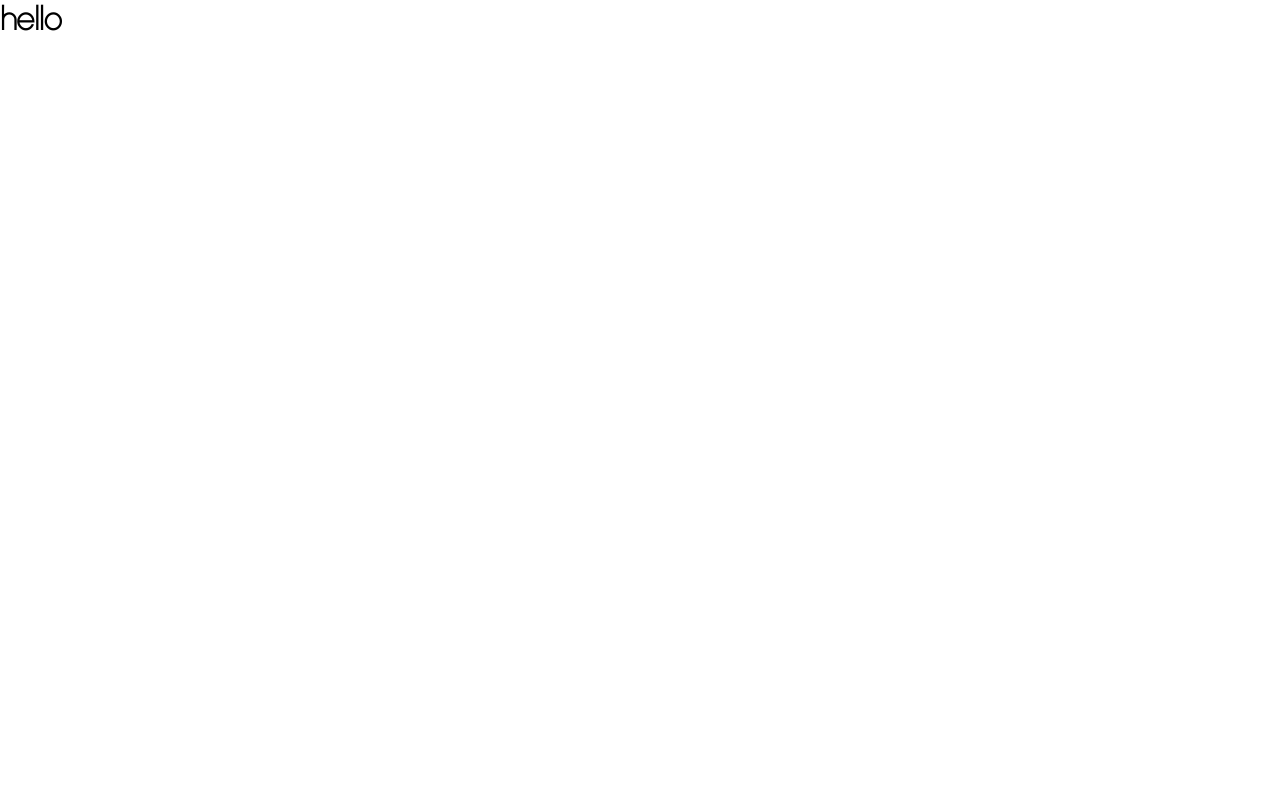
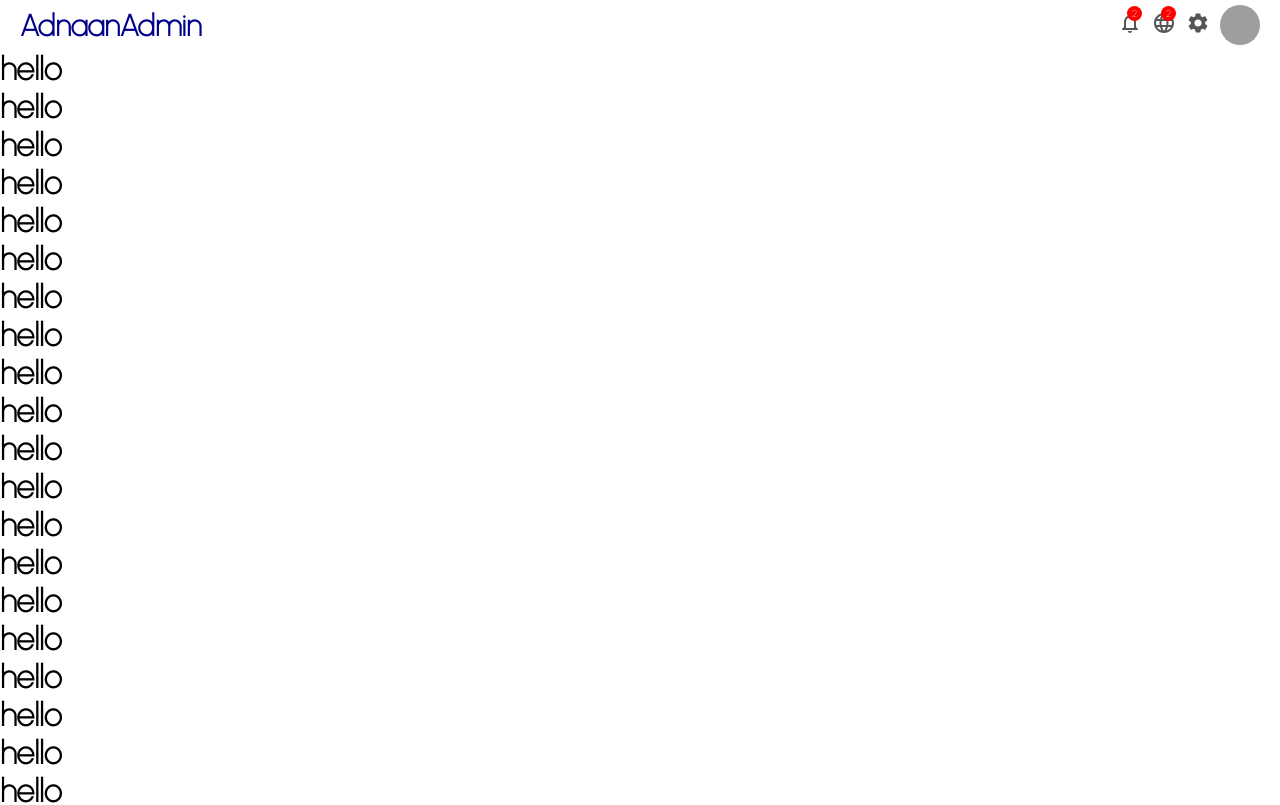
Before and after one commit to adnaandeveloper/Admin-Dashboard, a React (Create React App) app: page / in a window 1280 px wide. Shown: the top 805 px of the page. Built offline with nearby package versions, Linux system fonts and the light colour scheme; grey boxes are pictures that could not be loaded.

Commit message:
finished topbar

```diff
--- a/src/App.js
+++ b/src/App.js
@@ -1,9 +1,13 @@
 import React from 'react';
+import Topbar from './components/topbar/Topbar';
 
 const App = () => {
   return (
     <div>
-      <h1> hello</h1>
+      <Topbar />
+      {new Array(100).fill(null).map(() => (
+        <h1> hello</h1>
+      ))}
     </div>
   );
 };
--- /dev/null
+++ b/src/components/topbar/Topbar.jsx
@@ -0,0 +1,33 @@
+import React from 'react';
+import './topbar.css';
+import { NotificationsNone, Language, Settings } from '@material-ui/icons';
+const Topbar = () => {
+  return (
+    <div className="topbar">
+      <div className="topbarWrapper">
+        <div className="topLeft">
+          <span className="logo">AdnaanAdmin</span>
+        </div>
+        <div className="topRight">
+          <div className="topbarIconContainer">
+            <NotificationsNone />
+            <span className="topIconBadge">2</span>
+          </div>
+          <div className="topbarIconContainer">
+            <Language />
+            <span className="topIconBadge">2</span>
+          </div>
+          <div className="topbarIconContainer">
+            <Settings />
+          </div>
+          <img
+            src="https://img.freepik.com/free-vector/businessman-character-avatar-isolated_24877-60111.jpg?w=2000"
+            alt=""
+            className="topAvatar"
+          />
+        </div>
+      </div>
+    </div>
+  );
+};
+export default Topbar;
--- /dev/null
+++ b/src/components/topbar/topbar.css
@@ -0,0 +1,55 @@
+.topbar {
+  width: 100%;
+  height: 50px;
+  background-color: white;
+  position: sticky;
+  top: 0;
+  z-index: 999;
+}
+
+.topbarWrapper {
+  height: 100%;
+  padding: 0px 20px;
+  display: flex;
+  align-items: center;
+  justify-content: space-between;
+}
+
+.logo {
+  font-weight: bold;
+  font-size: 30px;
+  color: darkblue;
+  cursor: pointer;
+}
+
+.topRight {
+  display: flex;
+  align-items: center;
+}
+.topbarIconContainer {
+  position: relative;
+  cursor: pointer;
+  margin-right: 10px;
+  color: #555;
+}
+.topIconBadge {
+  position: absolute;
+  width: 15px;
+  height: 15px;
+  top: -5px;
+  right: 0px;
+  background-color: red;
+  color: white;
+  border-radius: 50%;
+  display: flex;
+  align-items: center;
+  justify-content: center;
+  font-size: 10px;
+}
+
+.topAvatar {
+  width: 40px;
+  height: 40px;
+  border-radius: 50%;
+  cursor: pointer;
+}
--- a/src/index.js
+++ b/src/index.js
@@ -1,7 +1,6 @@
 import React from 'react';
 import ReactDOM from 'react-dom/client';
 import App from './App';
-
 const root = ReactDOM.createRoot(document.getElementById('root'));
 root.render(
   <React.StrictMode>
```
